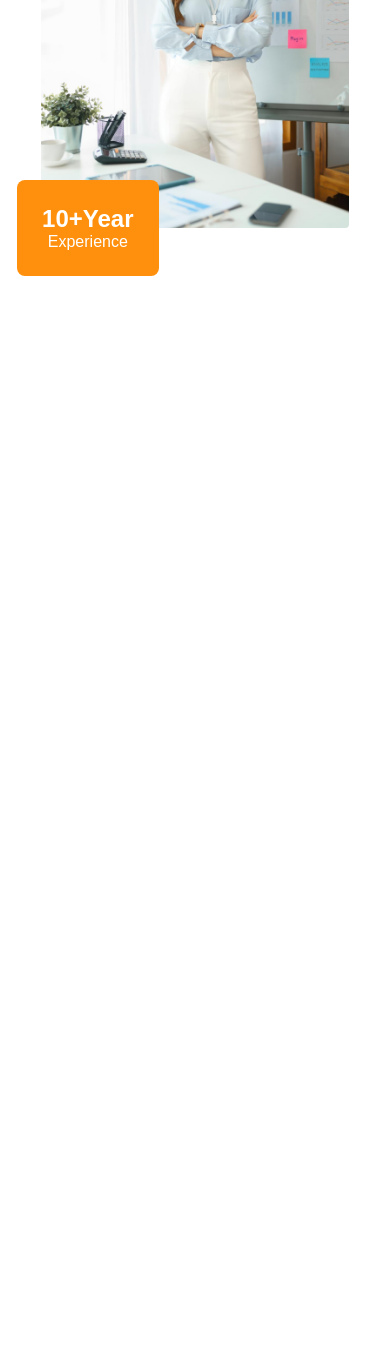
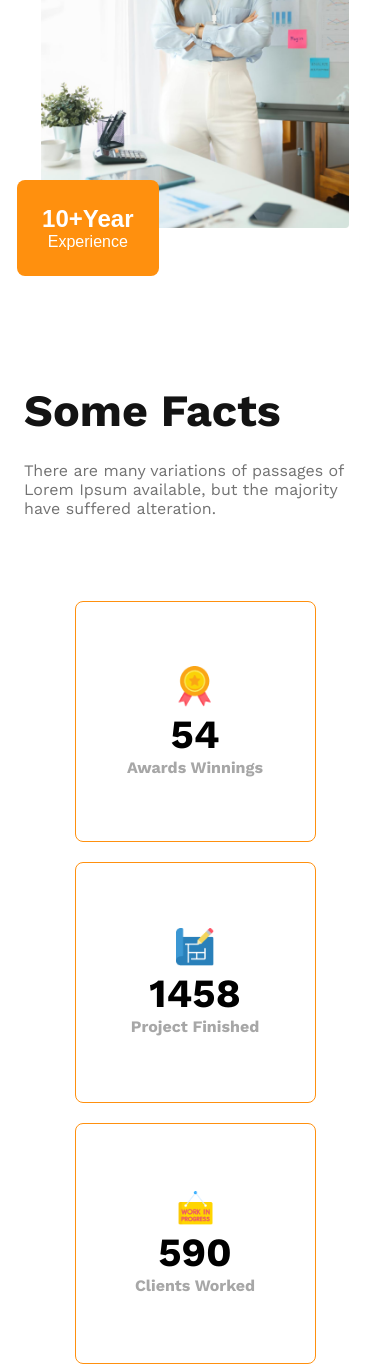
Before and after one commit to mdabdulkyum1/g3-architects, a plain HTML site: page index.html in a window 390 px wide. Shown: the part 3808-5175 px from the top of the page. Before the commit the page ends 4108 px from the top, so only its background shows below. Drawn offline with nearby package versions, Linux system fonts and the light colour scheme.

Commit message:
facts section design and responsiv done

```diff
--- a/index.html
+++ b/index.html
@@ -78,6 +78,42 @@
                         <span class="experience-button-text1">Experience</span></button>
                 </div>
              </section>
+             <!-- Facts  Section here-->
+              <section class="facts">
+                <h1 class="fact-content">Some Facts</h1>
+                <p class="fact-content-p">There are many variations of passages of Lorem Ipsum available, but the majority have suffered alteration.</p>
+                <div class="fact-container">
+                    <div class="fact-card">
+                        <div class="card-inner">
+                        <img src="images/icons/ribon.png" alt="">
+                        <h1>54</h1>
+                        <h3>Awards Winnings</h3>
+                        </div>
+                    </div>
+                    <div class="fact-card">
+                        <div class="card-inner">
+                        <img src="images/icons/projects.png" alt="">
+                        <h1>1458</h1>
+                        <h3>Project Finished</h3>
+                        </div>
+                    </div>
+                    <div class="fact-card">
+                        <div class="card-inner">
+                        <img src="images/icons/customers.png" alt="">
+
+                        <h1>590</h1>
+                        <h3>Clients Worked</h3>
+                        </div>
+                    </div>
+                    <div class="fact-card">
+                        <div class="card-inner">
+                        <img src="images/icons/email.png" alt="">
+                        <h1>225</h1>
+                        <h3>Email Send</h3>
+                        </div>
+                    </div>
+                </div>
+              </section>
      </main>
      <!-- End main -->
 </body>
--- a/styles/responsiv.css
+++ b/styles/responsiv.css
@@ -87,8 +87,17 @@ main{
 .experience-button-text1{
     font-size: 1rem;
 }
-
-
+/* facts section responsive here */
+.facts{
+    padding: 24px;
+}
+.fact-container{
+    flex-direction: column;
+    gap: 20px;
+}
+.fact-content-p {
+    width: 100%;
+}
 /* end responsive  */
 }
 /* end responsive  */
--- a/styles/style.css
+++ b/styles/style.css
@@ -219,18 +219,75 @@ main>section {
 .experience button {
     margin-top: -90px;
     margin-left: -70px;
-    padding:35px;
+    padding: 35px;
     border: none;
     border-radius: 8px;
     background: rgb(255, 144, 14);
 }
-.experience-button-text{
+
+.experience-button-text {
     font-size: 3.3rem;
     color: white;
     font-weight: 700;
 }
-.experience-button-text1{
+
+.experience-button-text1 {
     font-size: 1.5rem;
     color: white;
     font-weight: 500;
 }
+
+/* ================================================ */
+/* =============================== */
+/* ================== */
+/* facts styles here */
+.facts {}
+
+.fact-content {
+    color: rgb(19, 19, 19);
+    font-size: 2.8rem;
+    font-weight: 700;
+    line-height: 53px;
+    text-align: left;
+}
+
+.fact-content-p {
+    color: rgb(114, 114, 114);
+    font-size:1rem;
+    width:50%;
+    margin: 24px 0px;
+}
+
+.fact-container {
+    display: flex;
+    align-items: center;
+    justify-content: space-between;
+    margin-top:83px;
+}
+
+.fact-card {
+    height: 241px;
+    width: 241px;
+    border: 1px solid #ff900e;
+    display: flex;
+    justify-content: center;
+    align-items: center;
+    border-radius: 8px;
+}
+
+.fact-card .card-inner {
+    text-align: center;
+}
+
+.fact-card .card-inner img {
+    width: 30%;
+}
+
+.fact-card .card-inner h1 {
+    font-size: 2.5rem;
+}
+
+.fact-card .card-inner h3 {
+    font-size: 1rem;
+    color: #a7a7a7;
+}
```
